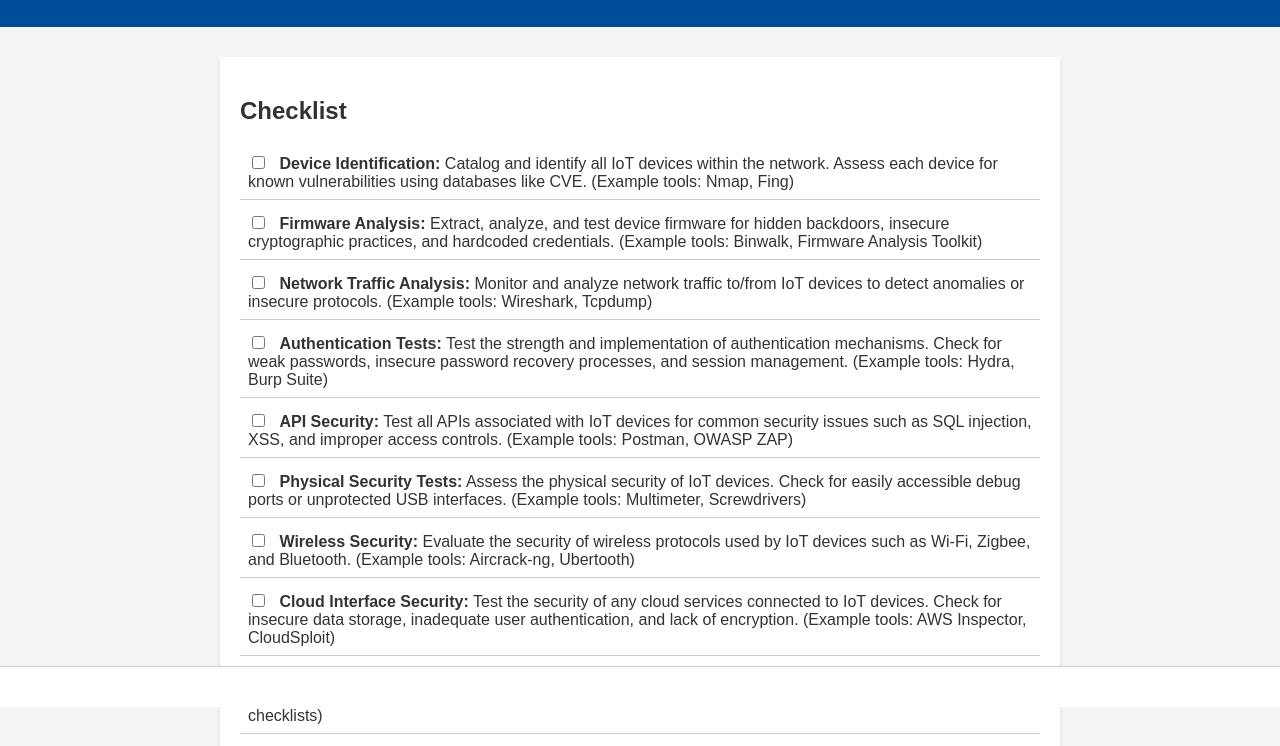
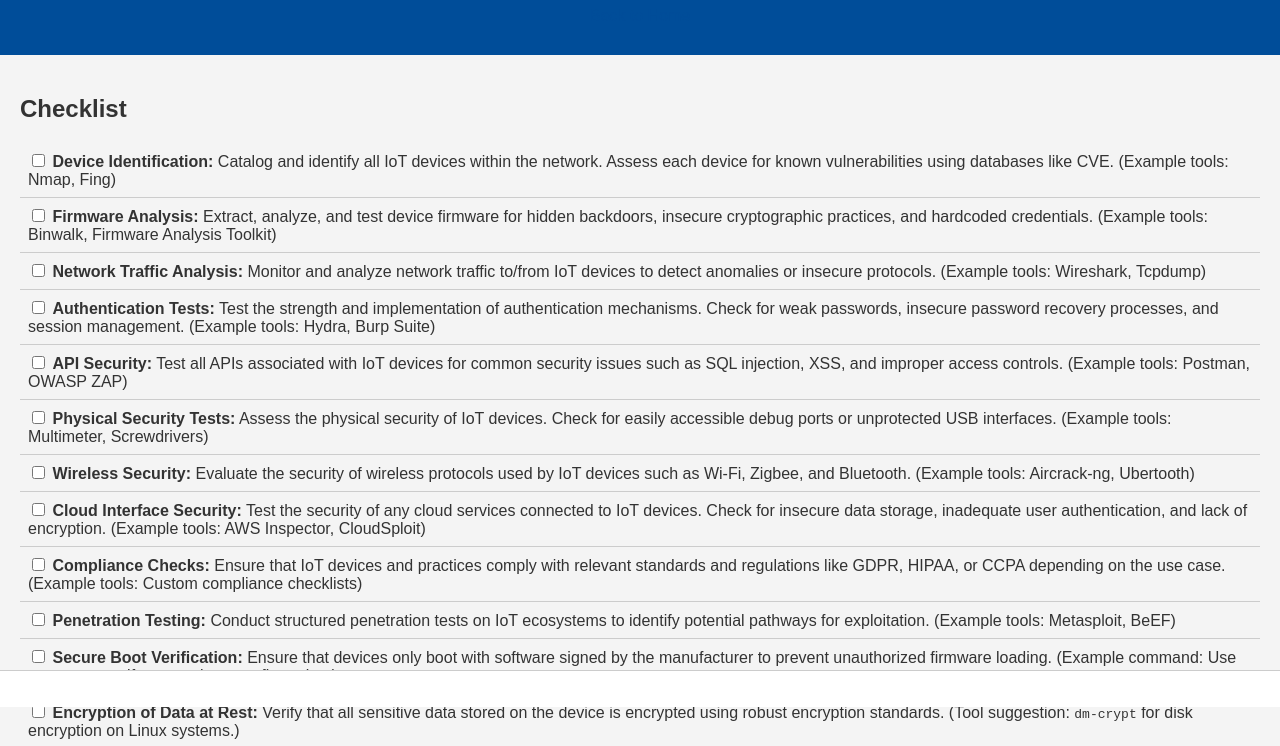
Before and after one commit to WillJTools/Checklists.github.io, a plain HTML site: page iot-security-checklist.html in a window 1280 px wide. Shown: the part 93-839 px from the top of the page. Drawn offline with Linux system fonts and the light colour scheme.

Commit message:
Update styles.css

```diff
--- a/styles.css
+++ b/styles.css
@@ -4,8 +4,9 @@ body {
     color: #333;
     margin: 0;
     padding: 0;
-    position: relative; /* Ensures the page content flows correctly */
-    padding-bottom: 30px; /* Ensure this is enough to see the footer without scrolling */
+    position: relative;
+    min-height: 100vh; /* Ensure the footer stays at the bottom on short pages */
+    padding-bottom: 40px; /* Space for footer */
 }
 
 header {
@@ -13,38 +14,35 @@ header {
     color: #fff;
     padding: 20px 10px;
     text-align: center;
-    position: relative;
-}
-
-header nav {
-    position: absolute;
-    top: 20px;
-    left: 10px;
 }
 
 main {
     padding: 20px;
-    margin: auto;
-    margin-top: 30px; /* Increase separation from the header */
-    max-width: 800px;
+    display: flex;
+    flex-wrap: wrap;
+    justify-content: space-around;
+    align-items: flex-start;
+}
+
+.checklist {
     background-color: #fff;
     box-shadow: 0 2px 4px rgba(0,0,0,0.1);
-    position: relative; /* Make sure the main content has relative positioning */
-    padding-bottom: 30px; /* Make room for the footer */
+    width: calc(33% - 40px); /* Three items per row with spacing */
+    margin: 20px;
+    padding: 20px;
+    text-align: center;
 }
 
 footer {
-    background-color: #fff; /* Change the background to white */
-    color: #000; /* Change the font color to black */
+    background-color: #fff;
+    color: #000;
     text-align: center;
-    padding: 5px 0; /* Adjusted padding if necessary */
+    padding: 10px 0;
     position: fixed;
     bottom: 0;
     width: 100%;
-    height: 30px; /* Keep the reduced height */
-    border-top: 1px solid #ccc; /* Add a subtle line to differentiate the footer from the content */
+    border-top: 1px solid #ccc;
 }
-
 
 ul {
     list-style-type: none;
@@ -52,41 +50,29 @@ ul {
 }
 
 li {
+    padding: 8px;
     border-bottom: 1px solid #ccc;
-    padding: 8px;
-    margin-bottom: 5px;
-}
-
-input[type="checkbox"] {
-    margin-right: 10px;
 }
 
 a {
-    color: white;
+    color: #004d99;
     text-decoration: none;
-    background-color: #007bff;
-    padding: 8px 15px;
-    border-radius: 5px;
-    display: inline-block;
-    margin-top: 10px;
+    display: block;
+    margin: 10px 0;
 }
 
 a:hover {
-    background-color: #0056b3;
+    color: #002766;
 }
 
 @media (max-width: 768px) {
-    header {
-        text-align: center;
+    main {
+        flex-direction: column;
+        align-items: center;
     }
 
-    header nav {
-        position: static;
-        margin-top: 10px;
-    }
-
-    main {
-        width: 90%;
-        padding: 20px;
+    .checklist {
+        width: 90%; /* Full width on smaller screens */
+        margin: 10px 0;
     }
 }
```
